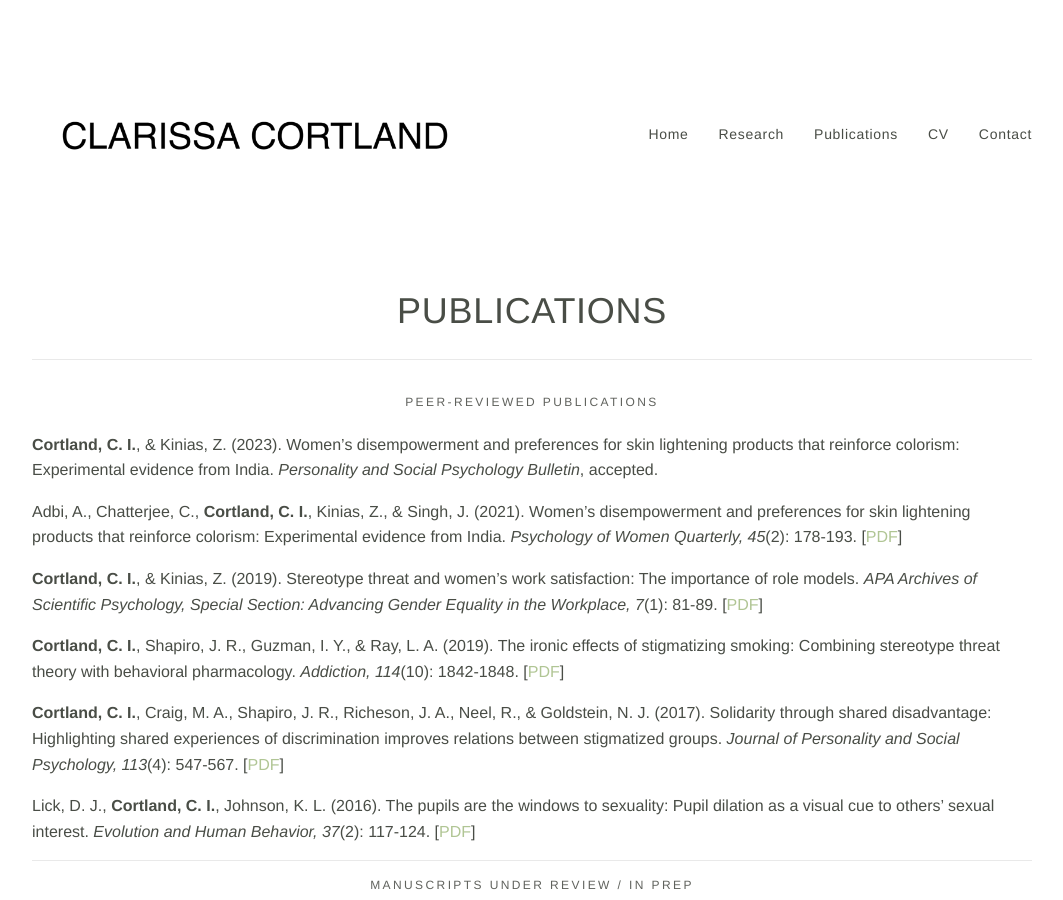
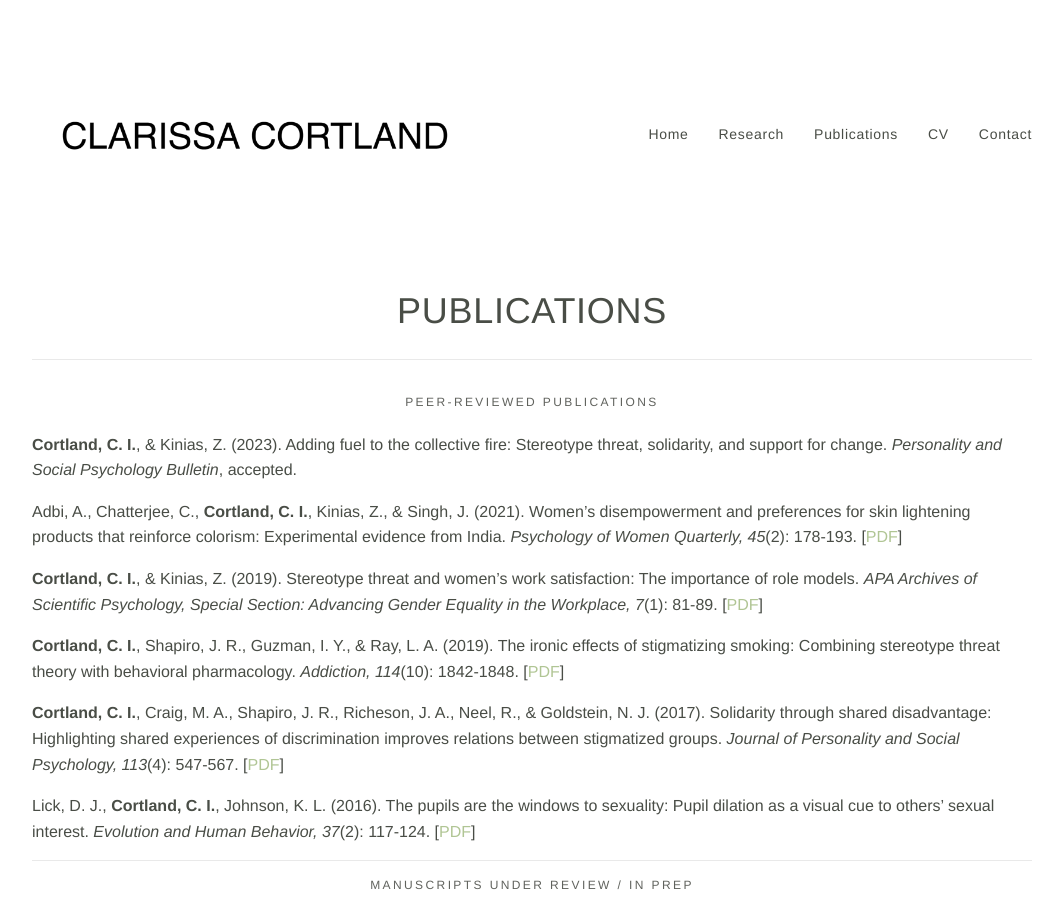
Before and after one commit to clarissacortland/clarissacortland.github.io, a Jekyll site: the page built from pubs.md, in a window 1280 px wide and 900 px high. Shown: the whole window, without its empty margins (108-1171 px from the left). Built offline with Jekyll 4.4.1, drawn with Linux system fonts in a browser that asks for light colours.

Commit message:
Update pubs.md

```diff
--- a/pubs.md
+++ b/pubs.md
@@ -5,7 +5,7 @@ layout: publications
 
 ### Peer-Reviewed Publications
 
-**Cortland, C. I.**, & Kinias, Z. (2023). Women's disempowerment and preferences for skin lightening products that reinforce colorism: Experimental evidence from India. _Personality and Social Psychology Bulletin_, accepted.
+**Cortland, C. I.**, & Kinias, Z. (2023). Adding fuel to the collective fire: Stereotype threat, solidarity, and support for change. _Personality and Social Psychology Bulletin_, accepted.
 
 Adbi, A., Chatterjee, C., **Cortland, C. I.**, Kinias, Z., & Singh, J. (2021). Women's disempowerment and preferences for skin lightening products that reinforce colorism: Experimental evidence from India. _Psychology of Women Quarterly, 45_(2): 178-193. \[[PDF](/files/Adbi_Chatterjee_Cortland_Kinias_Singh_PWQ_2021.pdf)\]
 
```
